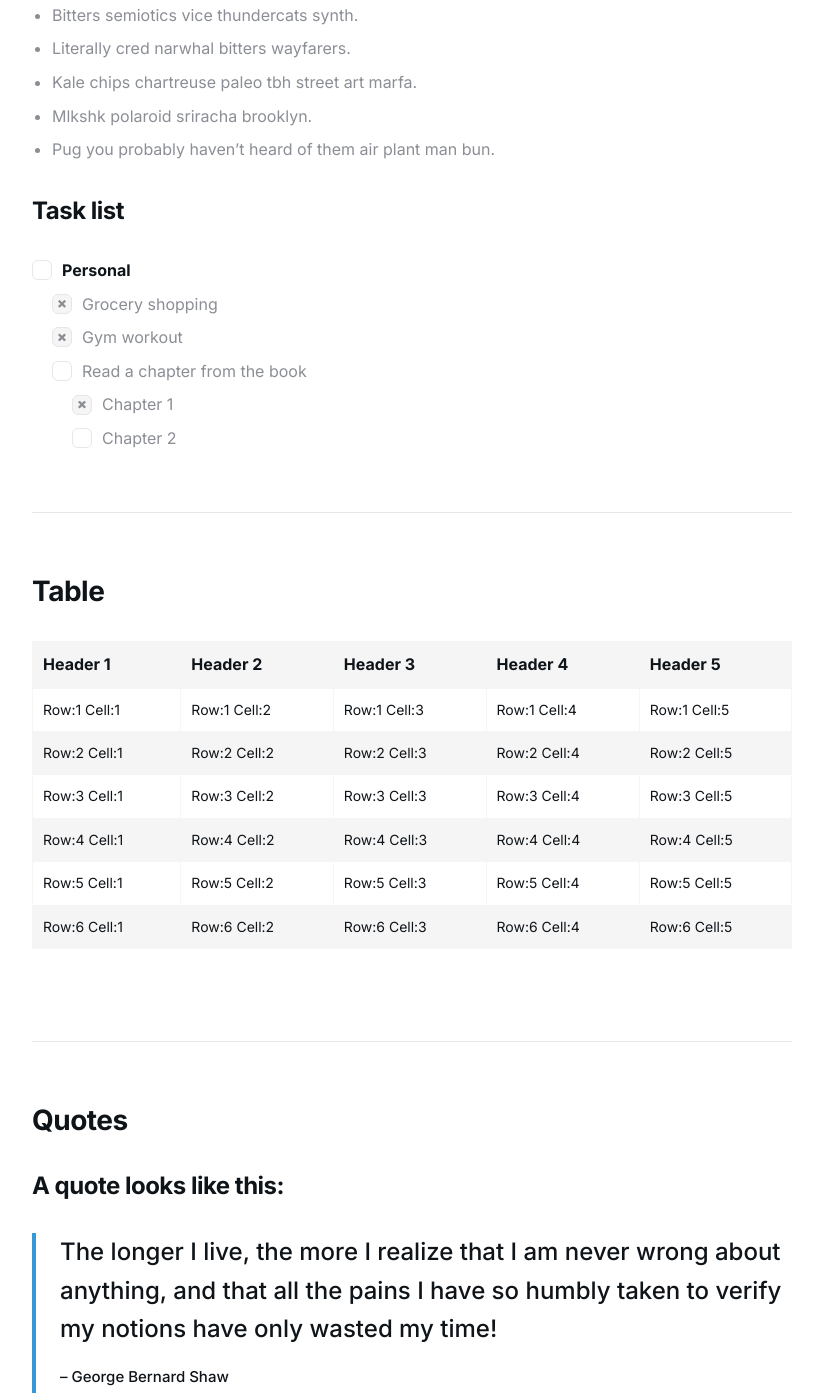
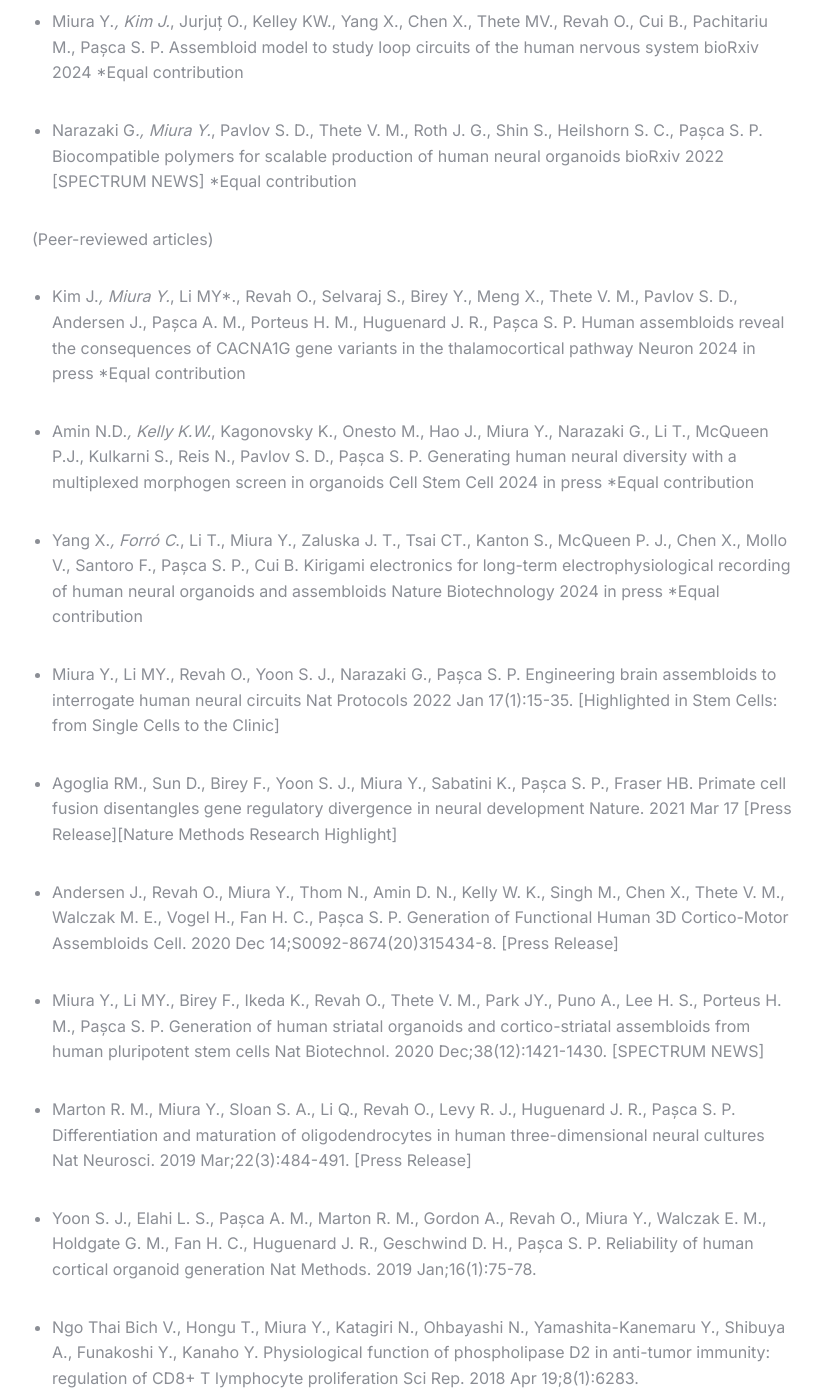
Before and after one commit to ykmiura/ykmiura.github.io, a Jekyll site: the page built from _pages/elements.md, in a window 1280 px wide and 1400 px high, scrolled down 1541 px. Shown: the whole window, without its empty margins (228-1051 px from the left). Built offline with Jekyll 4.4.1, drawn with Linux system fonts in a browser that asks for light colours; some of the changed text lies outside the part shown.

Commit message:
Update elements.md

```diff
--- a/_pages/elements.md
+++ b/_pages/elements.md
@@ -1,12 +1,12 @@
 ---
 layout: page
-title: 📔 Elements
+title: Publications
 permalink: /elements/
 image:
 page_cover:
 ---
 
-A paragraph looks like this — Globally incubate standards compliant channels before scalable benefits. Quickly disseminate superior deliverables whereas web-enabled applications. Quickly drive clicks-and-mortar catalysts for change before vertical architectures. Credibly reintermediate backend ideas for cross-platform models. Continually reintermediate integrated processes through technically sound intellectual capital. Holistically foster superior methodologies.
+Yuki's postdoctoral research focused on reverse-bioengineering human neural circuit development and investigating neuropsychiatric disorders using stem cell-based organoid and assembloid technologies. Key achievements include the following works.
 
 ***
 
@@ -35,86 +35,84 @@ A paragraph looks like this — Globally incubate standards compliant channels b
 
 ### Unordered list example:
 
-* Bitters semiotics vice thundercats synth.
-* Literally cred narwhal bitters wayfarers.
-* Kale chips chartreuse paleo tbh street art marfa.
-* Mlkshk polaroid sriracha brooklyn.
-* Pug you probably haven't heard of them air plant man bun.
+(Preprints)
 
-### Task list
+* Miura Y.*, Kim J.*, Jurjuț O., Kelley KW., Yang X., Chen X., Thete MV., Revah O., Cui B., Pachitariu M., Pașca S. P.
+Assembloid model to study loop circuits of the human nervous system
+bioRxiv 2024 *Equal contribution
 
-- [ ] **Personal**
-  - [x] Grocery shopping
-  - [x] Gym workout
-  - [ ] Read a chapter from the book
-    - [x] Chapter 1
-    - [ ] Chapter 2
+* Narazaki G*., Miura Y.*, Pavlov S. D., Thete V. M., Roth J. G., Shin S., Heilshorn S. C., Pașca S. P.
+Biocompatible polymers for scalable production of human neural organoids
+bioRxiv 2022 [SPECTRUM NEWS] *Equal contribution
 
-***
+(Peer-reviewed articles)
+* Kim J.*, Miura Y.*, Li MY*., Revah O., Selvaraj S., Birey Y., Meng X., Thete V. M., Pavlov S. D., Andersen J., Pașca A. M., Porteus H. M., Huguenard J. R., Pașca S. P.
+Human assembloids reveal the consequences of CACNA1G gene variants in the thalamocortical pathway
+Neuron 2024 in press *Equal contribution
 
-## Table
+* Amin N.D.*, Kelly K.W.*, Kagonovsky K., Onesto M., Hao J., Miura Y., Narazaki G., Li T., McQueen P.J., Kulkarni S., Reis N., Pavlov S. D., Pașca S. P.
+Generating human neural diversity with a multiplexed morphogen screen in organoids
+Cell Stem Cell 2024 in press *Equal contribution
 
-<div class="table-container">
-  <table>
-    <tr><th>Header 1</th><th>Header 2</th><th>Header 3</th><th>Header 4</th><th>Header 5</th></tr>
-    <tr><td>Row:1 Cell:1</td><td>Row:1 Cell:2</td><td>Row:1 Cell:3</td><td>Row:1 Cell:4</td><td>Row:1 Cell:5</td></tr>
-    <tr><td>Row:2 Cell:1</td><td>Row:2 Cell:2</td><td>Row:2 Cell:3</td><td>Row:2 Cell:4</td><td>Row:2 Cell:5</td></tr>
-    <tr><td>Row:3 Cell:1</td><td>Row:3 Cell:2</td><td>Row:3 Cell:3</td><td>Row:3 Cell:4</td><td>Row:3 Cell:5</td></tr>
-    <tr><td>Row:4 Cell:1</td><td>Row:4 Cell:2</td><td>Row:4 Cell:3</td><td>Row:4 Cell:4</td><td>Row:4 Cell:5</td></tr>
-    <tr><td>Row:5 Cell:1</td><td>Row:5 Cell:2</td><td>Row:5 Cell:3</td><td>Row:5 Cell:4</td><td>Row:5 Cell:5</td></tr>
-    <tr><td>Row:6 Cell:1</td><td>Row:6 Cell:2</td><td>Row:6 Cell:3</td><td>Row:6 Cell:4</td><td>Row:6 Cell:5</td></tr>
-  </table>
-</div>
+* Yang X.*, Forró C*., Li T., Miura Y., Zaluska J. T., Tsai CT., Kanton S., McQueen P. J., Chen X., Mollo V., Santoro F., Pașca S. P., Cui B.
+Kirigami electronics for long-term electrophysiological recording of human neural organoids and assembloids
+Nature Biotechnology 2024 in press *Equal contribution
 
-***
+* Miura Y., Li MY., Revah O., Yoon S. J., Narazaki G., Pașca S. P.
+Engineering brain assembloids to interrogate human neural circuits
+Nat Protocols 2022 Jan 17(1):15-35. [Highlighted in Stem Cells: from Single Cells to the Clinic]
 
-## Quotes
+* Agoglia RM., Sun D., Birey F., Yoon S. J., Miura Y., Sabatini K., Pașca S. P., Fraser HB.
+Primate cell fusion disentangles gene regulatory divergence in neural development
+Nature. 2021 Mar 17 [Press Release][Nature Methods Research Highlight]
 
-### A quote looks like this:
+* Andersen J., Revah O., Miura Y., Thom N., Amin D. N., Kelly W. K., Singh M., Chen X., Thete V. M., Walczak M. E., Vogel H., Fan H. C., Pașca S. P.
+Generation of Functional Human 3D Cortico-Motor Assembloids
+Cell. 2020 Dec 14;S0092-8674(20)315434-8. [Press Release]
 
-> The longer I live, the more I realize that I am never wrong about anything, and that all the pains I have so humbly taken to verify my notions have only wasted my time!
->
-> <cite>– George Bernard Shaw</cite>
+* Miura Y., Li MY., Birey F., Ikeda K., Revah O., Thete V. M., Park JY., Puno A., Lee H. S., Porteus H. M., Pașca S. P.
+Generation of human striatal organoids and cortico-striatal assembloids from human pluripotent stem cells
+Nat Biotechnol. 2020 Dec;38(12):1421-1430. [SPECTRUM NEWS]
 
-***
+* Marton R. M., Miura Y., Sloan S. A., Li Q., Revah O., Levy R. J., Huguenard J. R., Pașca S. P.
+Differentiation and maturation of oligodendrocytes in human three-dimensional neural cultures
+Nat Neurosci. 2019 Mar;22(3):484-491. [Press Release]
+
+* Yoon S. J., Elahi L. S., Pașca A. M., Marton R. M., Gordon A., Revah O., Miura Y., Walczak E. M., Holdgate G. M., Fan H. C., Huguenard J. R., Geschwind D. H., Pașca S. P.
+Reliability of human cortical organoid generation
+Nat Methods. 2019 Jan;16(1):75-78.
+
+* Ngo Thai Bich V., Hongu T., Miura Y., Katagiri N., Ohbayashi N., Yamashita-Kanemaru Y., Shibuya A., Funakoshi Y., Kanaho Y.
+Physiological function of phospholipase D2 in anti-tumor immunity: regulation of CD8+ T lymphocyte proliferation
+Sci Rep. 2018 Apr 19;8(1):6283.
+
+* Miura Y., Kanaho Y.
+ACAP3, the GTPase-activating protein specific to the small GTPase Arf6, regulates neuronal migration in the developing cerebral cortex
+Biochem Biophys Res Commun. 2017 Nov 18;493(2):1089-1094.
+
+* Miura Y.*, Ngo Thai Bich V*., Furuya M., Hasegawa H., Takahashi S., Katagiri N., Hongu T., Funakoshi Y., Ohbayashi N., Kanaho Y.
+The small G protein Arf6 expressed in keratinocytes by HGF stimulation is a regulator for skin wound healing
+Sci Rep. 2017 Apr 21;7:46649. *Equal contribution
+
+* Miura Y.*, Hongu T*., Yamauchi Y., Funakoshi Y., Katagiri N., Ohbayashi N., Kanaho Y.
+ACAP3 regulates neurite outgrowth through its GAP activity specific to Arf6 in mouse hippocampal neurons
+Biochem J. 2016 Sep 1;473(17):2591-602. *Equal contribution
+
+(Reviews and Preview papers)
+
+* Miura Y., Pașca S. P.
+Mapping human brain organoids on a spatial atlas
+Cell Stem Cell. (Preview) 2021 June;28(6):983-984.
+
+* Miura Y., Pașca S. P.
+Polarizing brain organoids
+Nat Biotechnol. (News and Views) 2019 Apr;37(4):377-378.
+
+* Yamauchi Y, Miura Y., Kanaho Y.
+Machineries regulating the activity of the small GTPase Arf6 in cancer cells are potential targets for developing innovative anti-cancer drugs
+Adv Biol Regul. 2017 Jan;63:115-121.
 
 
-
-## Syntax Highlighter
-
-{% highlight css %}
-body {
-  margin: 0;
-  display: flex;
-  justify-content: center;
-  align-items: center;
-  height: 100vh;
-  width: 100vw;
-  background-color: #1c2021;
-}
-
-li {
-  width: 200px;
-  min-height: 250px;
-  border: 1px solid #000;
-  display: inline-block;
-  vertical-align: top;
-  margin: 5px;
-}
-{% endhighlight %}
-
-{% highlight js %}
-  $('.top').click(function () {
-    $('html, body').stop().animate({ scrollTop: 0 }, 'slow', 'swing');
-  });
-  $(window).scroll(function () {
-    if ($(this).scrollTop() > $(window).height()) {
-      $('.top').addClass("top-active");
-    } else {
-      $('.top').removeClass("top-active");
-    };
-  });
-{% endhighlight %}
 
 ***
 
```
